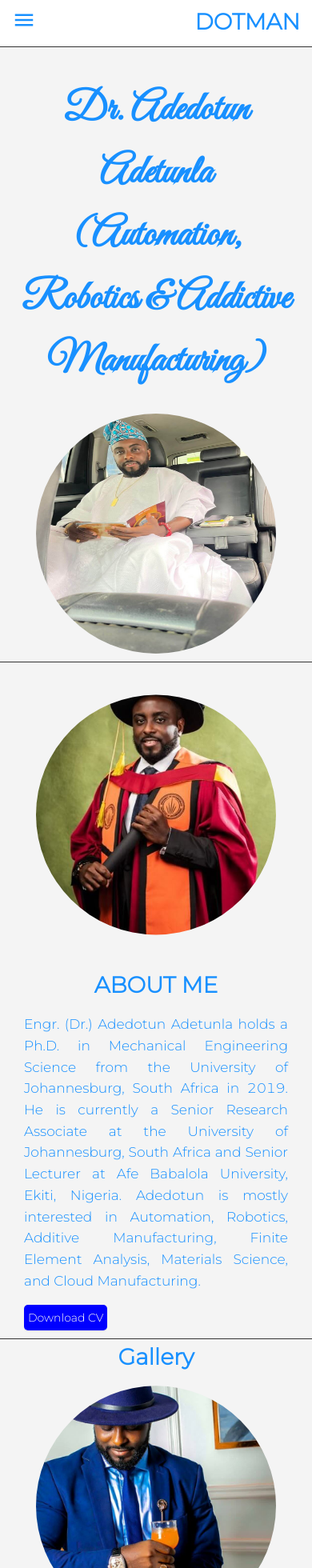
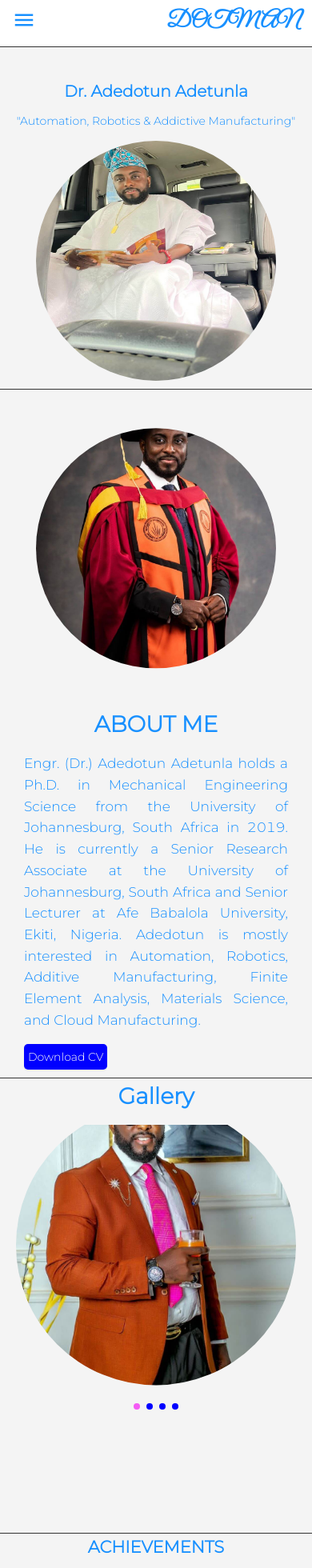
Before and after one commit to davidabuu/Adetunla, a Next.js app: page / in a window 390 px wide. Shown: the top 1960 px of the page at 80% size. Built offline with nearby package versions, Linux system fonts and the light colour scheme.

Commit message:
UI updated

```diff
--- a/StyledComponents/Styled.js
+++ b/StyledComponents/Styled.js
@@ -7,6 +7,7 @@ export const NavStyle = styled.div`
     display: none;
     h1 {
       color: #1890ff;
+      font-family: 'Great Vibes', cursive;
       font-weight: bold;
     }
   }
@@ -104,10 +105,9 @@ export const IntroStyle = styled.div`
   justify-content: space-around;
   h1 {
     width: 500px;
-    font-family: 'Great Vibes', cursive;
     font-weight: bold;
     color: #1890ff;
-    font-size: 50px;
+    font-size: 20px;
   }
   img {
     margin-top: 50px;
@@ -124,7 +124,7 @@ export const IntroStyle = styled.div`
     h1 {
       width: 350px;
       margin-top: 40px;
-      font-size: 50px;
+      font-size: 20px;
       text-align: center;
     }
     flex-direction: column;
--- a/src/components/Intro.js
+++ b/src/components/Intro.js
@@ -3,7 +3,8 @@ import { IntroStyle } from '../../StyledComponents/Styled';
 const Intro = () => {
   return (
     <IntroStyle>
-      <h1>Dr. Adedotun Adetunla (Automation, Robotics & Addictive Manufacturing)</h1>
+      <h1>Dr. Adedotun Adetunla</h1>
+      <p>"Automation, Robotics & Addictive Manufacturing"</p>
       <img src='./img1.jpg' alt='Img' />
     </IntroStyle>
   );
--- a/src/components/Swiper.js
+++ b/src/components/Swiper.js
@@ -28,21 +28,6 @@ export default function SwiperGallery() {
       >
        <div>
        <SwiperSlide>
-          <img src="/img4.jpg" className='swip' />
-        </SwiperSlide>
-       </div>
-      <div>
-      <SwiperSlide>
-        <img src="/img3.jpg"  className='swip' />
-        </SwiperSlide>
-      </div>
-       <div>
-       <SwiperSlide>
-        <img src="/img6.jpg"  className='swip' />
-        </SwiperSlide>
-       </div>
-       <div>
-       <SwiperSlide>
         <img src="/img5.jpg"  className='swip' />
         </SwiperSlide>
        </div>
--- a/styles/globals.css
+++ b/styles/globals.css
@@ -67,7 +67,7 @@ body {
 }
 @media(max-width:600px){
   .swip{
-  width: 300px !important;
+  width: 350px !important;
 }
 .swiper-slide{
   height: 60% !important;
```
Also changed, not shown: public/img2.jpg.
